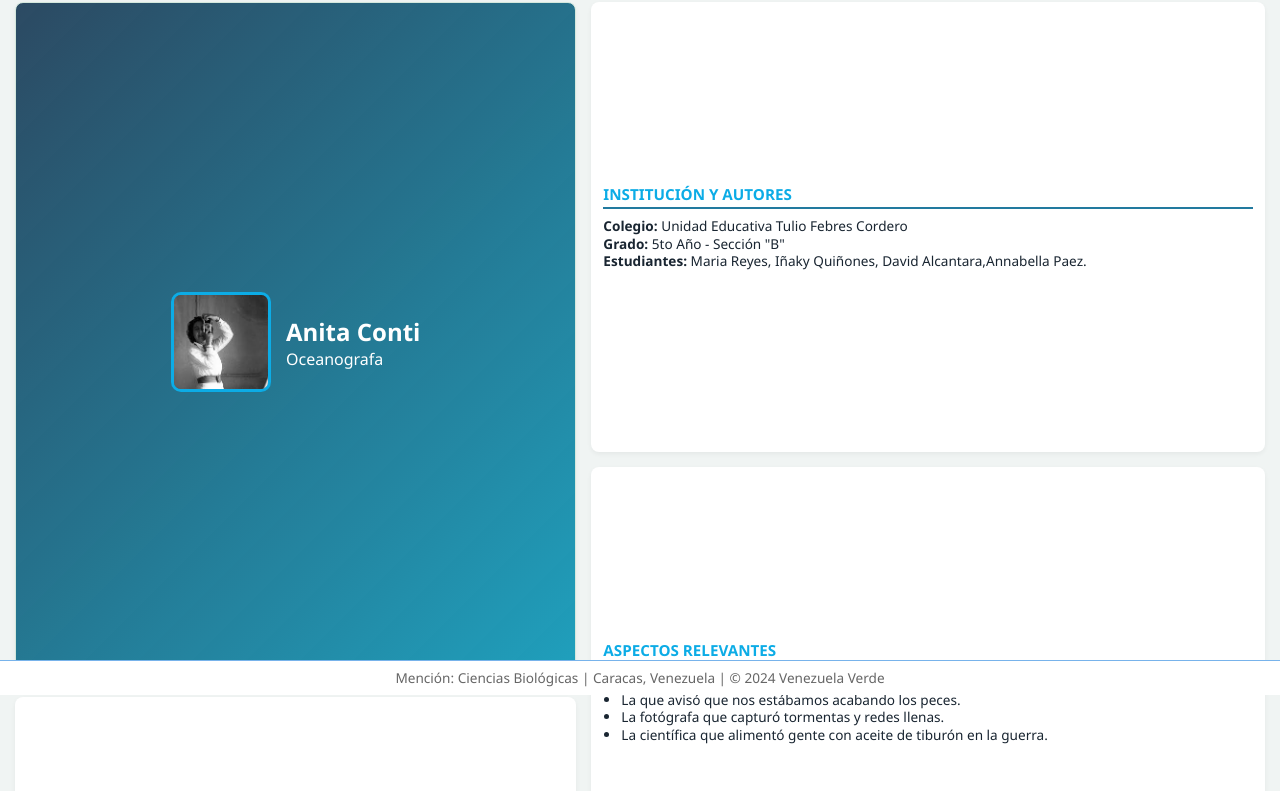
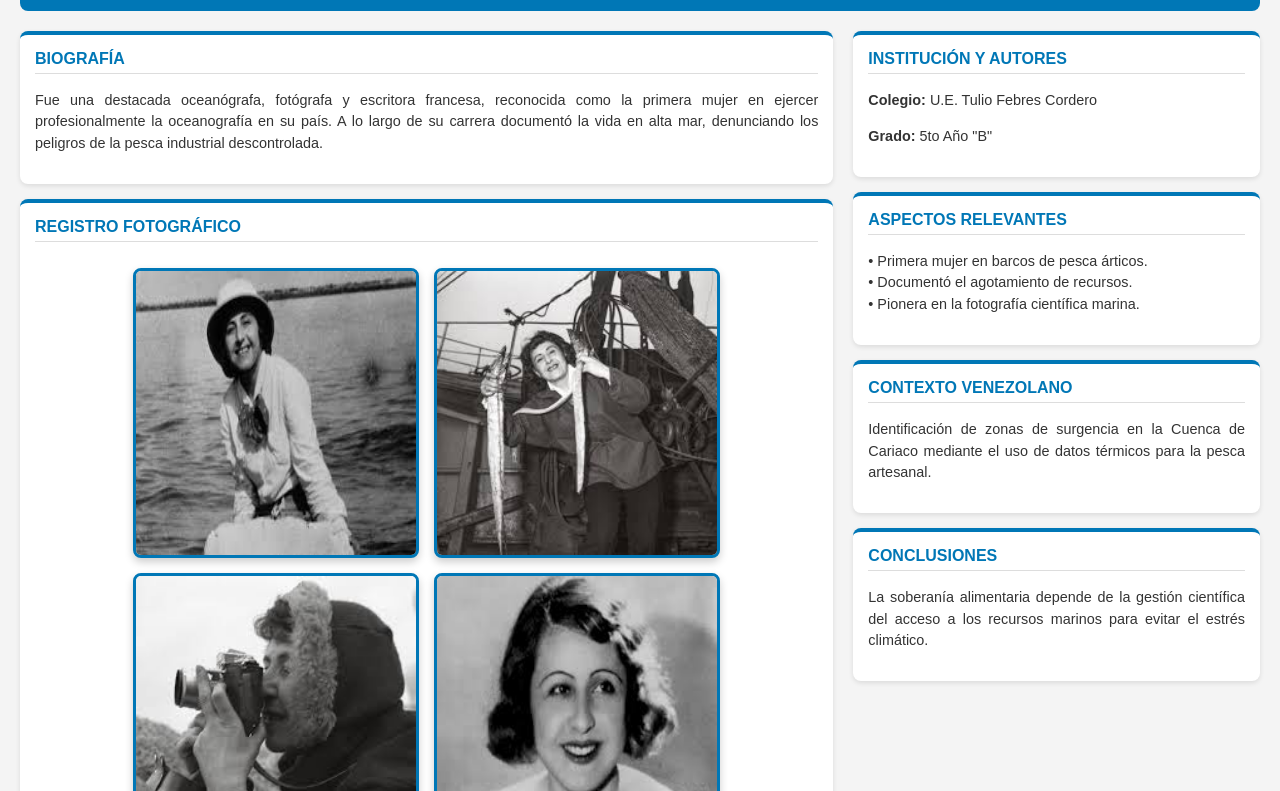
Before and after one commit to anitaconti/anitaconti.github.io, a plain HTML site: page index.html in a window 1280 px wide. Shown: the part 105-896 px from the top of the page. Drawn offline with Linux system fonts and the light colour scheme.

Commit message:
Update index.html

```diff
--- a/index.html
+++ b/index.html
@@ -3,80 +3,97 @@
 <head>
     <meta charset="UTF-8">
     <meta name="viewport" content="width=device-width, initial-scale=1.0">
-    <title>Póster Científico - Dr. Rafael Mendoza</title>
-    <link rel="stylesheet" href="style.css">
+    <title>Póster Científico - Anita Conti</title>
+    <style>
+        body { font-family: Arial, sans-serif; background-color: #f4f4f4; margin: 0; padding: 20px; color: #333; }
+
+        /* Banner Azul (Tu diseño de la foto) */
+        .header-banner { background-color: #0077b6; color: white; padding: 20px; border-radius: 8px; text-align: center; margin-bottom: 20px; position: relative; }
+        .header-banner h1 { margin: 5px 0; font-size: 1.6rem; }
+
+        /* Contenedor de dos columnas */
+        .main-container { display: flex; flex-wrap: wrap; gap: 20px; }
+
+        /* Columna Izquierda (Bio y Fotos) */
+        .col-left { flex: 2; min-width: 350px; }
+
+        /* Columna Derecha (Datos e Institución) */
+        .col-right { flex: 1; min-width: 300px; }
+
+        /* Estilo de las tarjetas blancas */
+        .card { background: white; padding: 15px; border-radius: 8px; box-shadow: 0 2px 5px rgba(0,0,0,0.1); margin-bottom: 15px; border-top: 4px solid #0077b6; }
+        h3 { color: #0077b6; border-bottom: 1px solid #ddd; padding-bottom: 5px; margin-top: 0; font-size: 1rem; }
+        p { line-height: 1.5; text-align: justify; font-size: 0.9rem; }
+
+        /* --- GALERÍA PARA IMPRESIÓN --- */
+        .gallery-grid {
+            display: flex;
+            flex-wrap: wrap;
+            justify-content: center;
+            gap: 15px;
+            padding: 10px;
+        }
+
+        .gallery-grid img {
+            /* TAMAÑO GRANDE PARA IMPRIMIR */
+            width: 280px;
+            height: auto; /* Mantiene la forma original sin aplastarse */
+            border-radius: 8px;
+            border: 3px solid #0077b6;
+            box-shadow: 0 4px 8px rgba(0,0,0,0.2);
+            background-color: white;
+        }
+    </style>
 </head>
 <body>
-    <div class="app-wrapper">
-        <header class="main-header">
-            <div class="header-content">
-                <span class="header-badge">PROYECTO AMBIENTAL 2026</span>
-                <h1> Ciencia, mar y coraje: El legado de Anita Conti</h1>
+
+<div class="header-banner">
+    <p style="font-size: 0.7rem; margin: 0;">PROYECTO AMBIENTAL 2026</p>
+    <h1>Ciencia, mar y coraje: El legado de Anita Conti</h1>
 </div>
-        </header>
 
-        <div class="content-layout">
-            <aside class="col-left">
-                <section class="card photo-card">
-                    <img src="descarga.jfif" alt="Dr. Rafael Mendoza" class="main-photo">
-                    <div class="photo-info">
-                        <h2>Anita Conti</h2>
-                <span class="tag">Oceanografa</span>
+<div class="main-container">
+    <div class="col-left">
+        <section class="card">
+            <h3>BIOGRAFÍA</h3>
+            <p>Fue una destacada oceanógrafa, fotógrafa y escritora francesa, reconocida como la primera mujer en ejercer profesionalmente la oceanografía en su país. A lo largo de su carrera documentó la vida en alta mar, denunciando los peligros de la pesca industrial descontrolada.</p>
+        </section>
+
+        <section class="card">
+            <h3>REGISTRO FOTOGRÁFICO</h3>
+            <div class="gallery-grid">
+                <img src="images.jfif" alt="Foto 1">
+                <img src="descarga (3).jfif" alt="Foto 2">
+                <img src="descarga (4).jfif" alt="Foto 3">
+                <img src="descarga (5).jfif" alt="Foto 4">
+                <img src="cuenca.jpg" alt="Foto 5">
             </div>
         </section>
+    </div>
 
-                <section class="card bio-card">
-                    <h3>Biografia</h3>Fue una destacada oceanógrafa, fotógrafa y escritora francesa, reconocida como la primera mujer en ejercer profesionalmente la oceanografía en su país. A lo largo de su extensa carrera, se dedicó a documentar la vida en alta mar, participando en numerosas expediciones a bordo de barcos pesqueros en el Atlántico y el Ártico. A través de sus libros y fotografías, denunció de manera pionera los peligros de la pesca industrial descontrolada y el desperdicio de recursos marinos, convirtiéndose en una de las primeras voces ambientalistas en alertar sobre la sobrepesca. Su legado combina el rigor científico con una profunda sensibilidad artística para capturar la relación entre el ser humano y el océano</p>
+    <div class="col-right">
+        <section class="card">
+            <h3>INSTITUCIÓN Y AUTORES</h3>
+            <p><strong>Colegio:</strong> U.E. Tulio Febres Cordero</p>
+            <p><strong>Grado:</strong> 5to Año "B"</p>
         </section>
 
-<section class="card gallery-card">
-                    <h3>Registro Fotográfico</h3>
-              <div class="gallery-grid" style="display: flex; flex-wrap: wrap; justify-content: center; gap: 15px;">
-
-       <img src="images.jfif" alt="Campo 1" style="width: 190px; height: 140px; object-fit: cover; border-radius: 8px; border: 2px solid #0077b6; margin: 10px; transition: transform 0.3s; box-shadow: 0 4px 8px rgba(0,0,0,0.1);">
-<img src="descarga (3).jfif" alt="Campo 2" style="width: 190px; height: 140px; object-fit: cover; border-radius: 8px; border: 2px solid #0077b6; margin: 10px; transition: transform 0.3s; box-shadow: 0 4px 8px rgba(0,0,0,0.1);">
-<img src="descarga (4).jfif" alt="Campo 3" style="width: 190px; height: 140px; object-fit: cover; border-radius: 8px; border: 2px solid #0077b6; margin: 10px; transition: transform 0.3s; box-shadow: 0 4px 8px rgba(0,0,0,0.1);">
-<img src="descarga (5).jfif" alt="Campo 4" style="width: 190px; height: 140px; object-fit: cover; border-radius: 8px; border: 2px solid #0077b6; margin: 10px; transition: transform 0.3s; box-shadow: 0 4px 8px rgba(0,0,0,0.1);">
-<img src="cuenca.jpg" alt="Cuenca de Cariaco" style="width: 190px; height: 140px; object-fit: cover; border-radius: 8px; border: 2px solid #0077b6; margin: 10px; transition: transform 0.3s; box-shadow: 0 4px 8px rgba(0,0,0,0.1);">
-                </section>
-            </aside>
-
-            <main class="col-right">
-                <section class="card school-card">
-                    <h3>Institución y Autores</h3>
-                    <div class="school-info">
-                        <p><strong>Colegio:</strong> Unidad Educativa Tulio Febres Cordero</p>
-                        <p><strong>Grado:</strong> 5to Año - Sección "B"</p>
-                        <p><strong>Estudiantes:</strong> Maria Reyes, Iñaky Quiñones, David Alcantara,Annabella Paez.</p>
-                    </div>
+        <section class="card">
+            <h3>ASPECTOS RELEVANTES</h3>
+            <p>• Primera mujer en barcos de pesca árticos.<br>• Documentó el agotamiento de recursos.<br>• Pionera en la fotografía científica marina.</p>
         </section>
 
-                <section class="card relevance-card">
-                    <h3>Aspectos Relevantes</h3>
-                    <ul>
-                        <li>La primera mujer en barcos de pesca árticos.</li>
-                        <li>La que avisó que nos estábamos acabando los peces.</li>
-                        <li>La fotógrafa que capturó tormentas y redes llenas.</li>
-                        <li>La científica que alimentó gente con aceite de tiburón en la guerra.</li>
-                    </ul>
+        <section class="card">
+            <h3>CONTEXTO VENEZOLANO</h3>
+            <p>Identificación de zonas de surgencia en la Cuenca de Cariaco mediante el uso de datos térmicos para la pesca artesanal.</p>
         </section>
 
-                <section class="card context-card">
-                    <h3>Contexto Venezolano</h3>
-                    <p>.El proyecto de referencia es la Expedición del Bacalao de 1939 en el Atlántico Norte donde Anita Conti utilizó por primera vez la relación entre la temperatura del agua y la profundidad para localizar bancos de peces. Tomamos este modelo para el proyecto venezolano de Cartas Dinámicas en la Cuenca de Cariaco porque permite transformar la pesca artesanal de Anzoátegui en una actividad de precisión científica. La implementación de sensores térmicos en los botes locales emula el trabajo de Conti al identificar las zonas de surgencia donde el agua fría y rica en nutrientes atrae a la sardina y al atún. Esta metodología es la base de nuestra propuesta porque ahorra combustible a los pescadores al eliminar la búsqueda al azar y protege el ecosistema al detectar áreas de estrés térmico.</p>
+        <section class="card">
+            <h3>CONCLUSIONES</h3>
+            <p>La soberanía alimentaria depende de la gestión científica del acceso a los recursos marinos para evitar el estrés climático.</p>
         </section>
-
-                <section class="card conclusion-card">
-                    <h3>Conclusiones</h3>
-                    <p>La aplicación de su visión en Venezuela se traduce en pasar de la pesca al azar a la gestión científica del ecosistema marino. El uso de sensores térmicos y robótica accesible en botes artesanales permite identificar zonas de surgencia en Anzoátegui. Esta tecnología local ahorra combustible y protege las poblaciones de peces del estrés climático. La soberanía alimentaria depende de medir con precisión para no agotar el recurso. El legado de Conti en 2026 es transformar cada embarcación en un nodo de datos para la resiliencia costera..</p>
-                </section>
-            </main>
+    </div>
 </div>
 
-        <footer class="main-footer">
-            <p>Mención: Ciencias Biológicas | Caracas, Venezuela | © 2024 Venezuela Verde</p>
-        </footer>
-    </div>
 </body>
 </html>
-</html>
```
Lines whose indentation alone changed are shown as unchanged.
